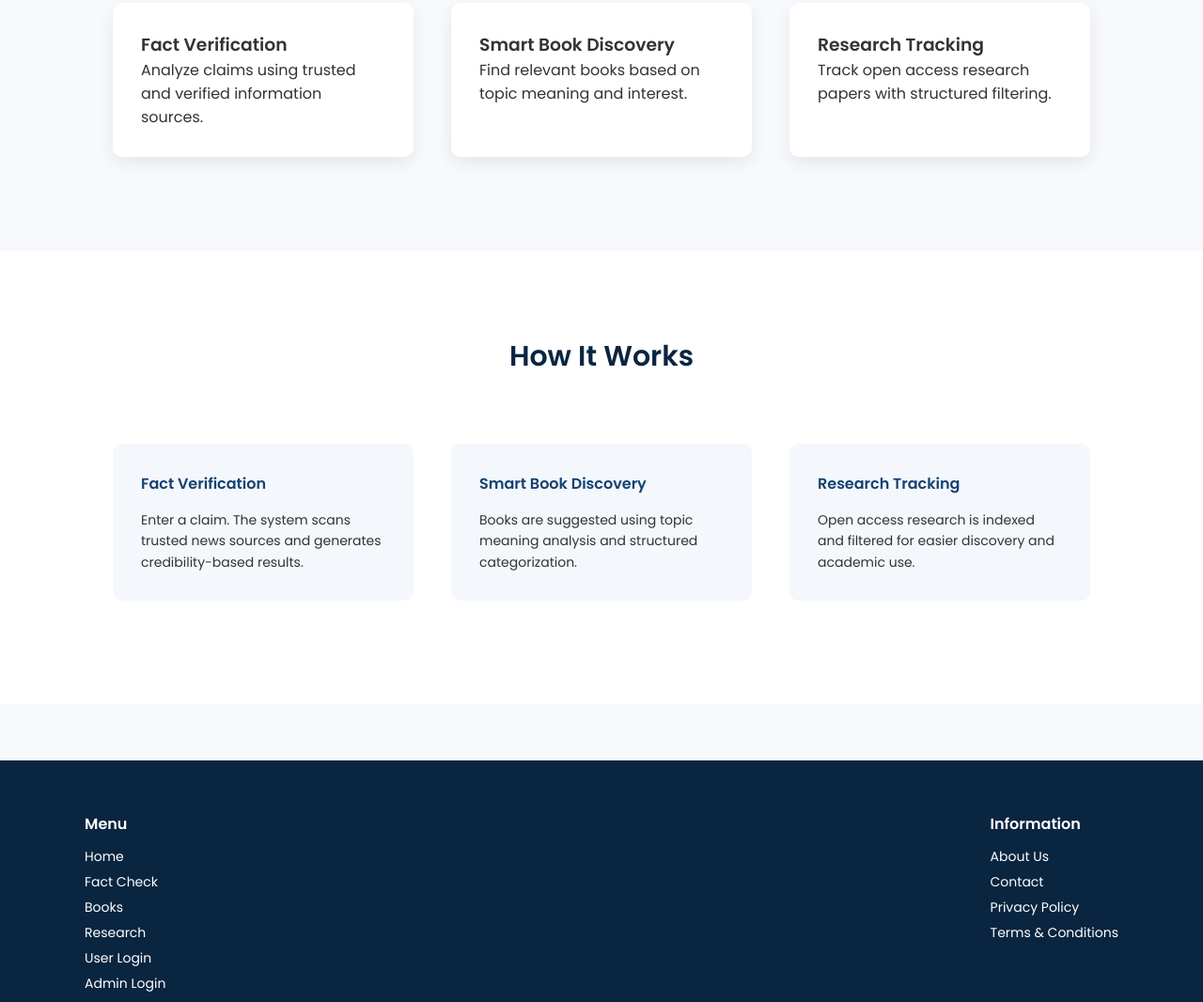
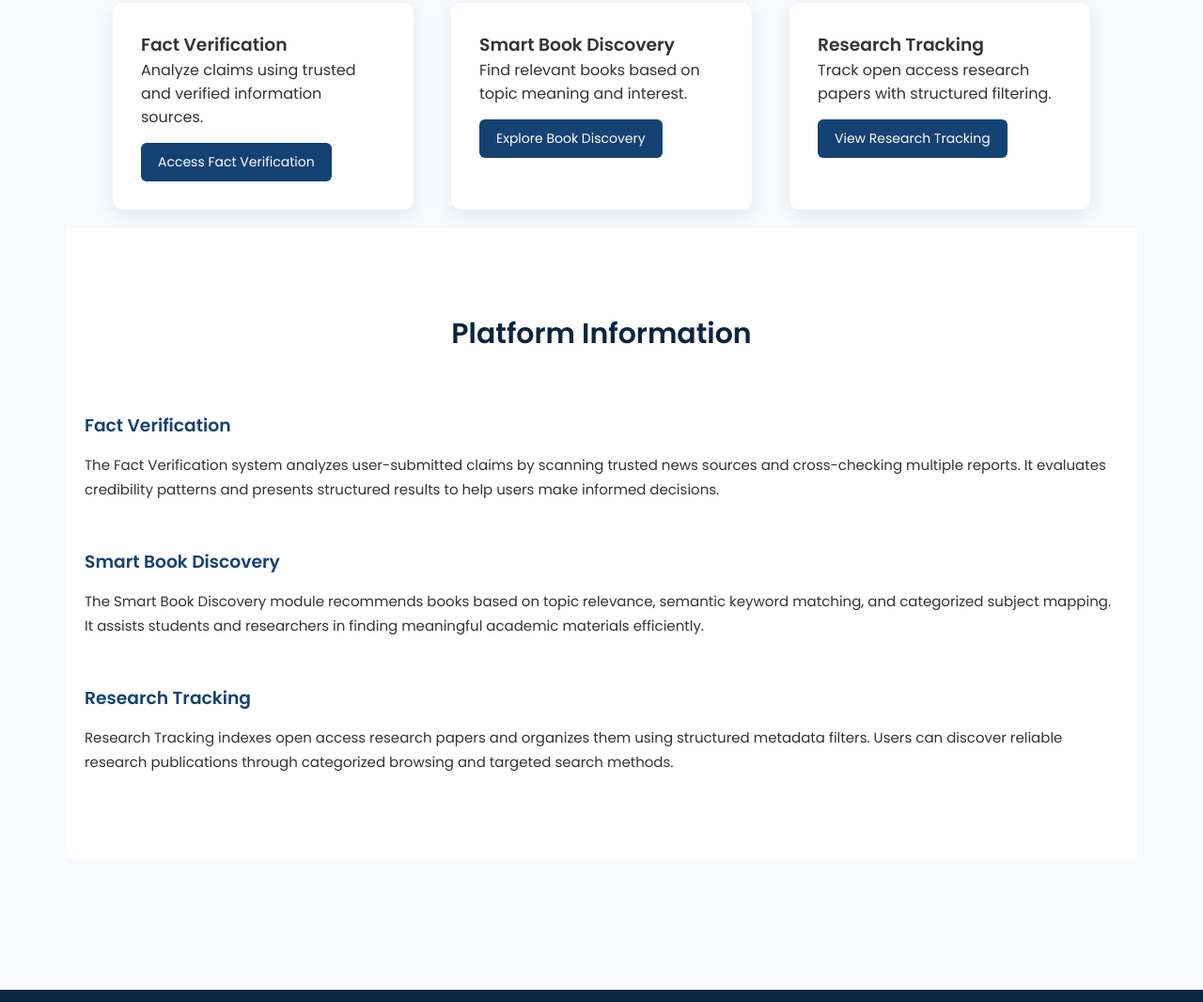
Before and after one commit to pathagarlens/pathagar-lens, a website: page index.html in a window 1280 px wide. Shown: the part 648-1714 px from the top of the page at 94% size. Drawn offline with Linux system fonts and the light colour scheme.

Commit message:
Update index.html

```diff
--- a/index.html
+++ b/index.html
@@ -33,7 +33,6 @@ header{
     z-index:1000;
 }
 
-/* LOGO */
 .logo-container{
     display:flex;
     align-items:center;
@@ -162,6 +161,22 @@ header{
     transform:translateY(-8px);
 }
 
+.feature-box a{
+    display:inline-block;
+    margin-top:15px;
+    text-decoration:none;
+    background:#144272;
+    color:white;
+    padding:10px 18px;
+    border-radius:6px;
+    font-size:14px;
+    transition:0.3s;
+}
+
+.feature-box a:hover{
+    background:#0a2540;
+}
+
 /* HOW SECTION */
 .how-section{
     background:#ffffff;
@@ -190,17 +205,7 @@ header{
     text-align:left;
 }
 
-.how-box h4{
-    margin-bottom:15px;
-    color:#144272;
-}
-
-.how-box p{
-    font-size:14px;
-    line-height:1.6;
-}
-
-/* FOOTER (Original Style Preserved) */
+/* FOOTER */
 footer{
     background:#0a2540;
     color:white;
@@ -231,11 +236,6 @@ footer{
     text-decoration:none;
     font-size:14px;
     margin-bottom:6px;
-    transition:0.3s;
-}
-
-.footer-section a:hover{
-    color:#4da6ff;
 }
 
 .footer-bottom{
@@ -246,23 +246,11 @@ footer{
     padding-top:15px;
 }
 
-/* EXTRA SMALL INFO STRIP */
 .footer-extra{
     text-align:center;
     font-size:13px;
     margin-top:10px;
     opacity:0.85;
-}
-
-/* MOBILE */
-@media(max-width:768px){
-    .hero h1{
-        font-size:28px;
-    }
-    .footer-container{
-        flex-direction:column;
-        text-align:center;
-    }
 }
 </style>
 </head>
@@ -281,8 +269,8 @@ footer{
         <div class="dropdown" id="menu">
             <a href="index.html">Home</a>
             <a href="fact.html">Fact Check</a>
-            <a href="#">Books</a>
-            <a href="#">Research</a>
+            <a href="books.html">Books</a>
+            <a href="research.html">Research</a>
             <a href="#">User Login</a>
             <a href="#" style="font-weight:600; color:#c0392b;">Admin Login</a>
         </div>
@@ -293,40 +281,63 @@ footer{
     <div class="badge">✔ Trusted Digital Knowledge Platform</div>
     <h1>Reliable Knowledge. Smarter Research.</h1>
     <p>Verify information, discover meaningful books, and access open research with confidence.</p>
-    <button onclick="location.href='index.html'">Start Your Journey</button>
+    <button onclick="location.href='fact.html'">Start Your Journey</button>
 </section>
 
 <section class="features">
+
+
     <div class="feature-box">
         <h3>Fact Verification</h3>
         <p>Analyze claims using trusted and verified information sources.</p>
+        <a href="fact.html">Access Fact Verification</a>
     </div>
+
     <div class="feature-box">
         <h3>Smart Book Discovery</h3>
         <p>Find relevant books based on topic meaning and interest.</p>
+        <a href="books.html">Explore Book Discovery</a>
     </div>
+
     <div class="feature-box">
         <h3>Research Tracking</h3>
         <p>Track open access research papers with structured filtering.</p>
+        <a href="research.html">View Research Tracking</a>
     </div>
+
+<section style="background:#ffffff; padding:90px 20px;">
+  <div style="max-width:1100px; margin:auto;">
+    <h2 style="text-align:center; font-size:30px; color:#0a2540; margin-bottom:60px;">
+      Platform Information
+    </h2>
+
+    <div style="margin-bottom:50px;">
+      <h3 style="color:#144272; margin-bottom:15px;">Fact Verification</h3>
+      <p style="line-height:1.7; font-size:15px;">
+        The Fact Verification system analyzes user-submitted claims by scanning trusted news sources and cross-checking multiple reports.
+        It evaluates credibility patterns and presents structured results to help users make informed decisions.
+      </p>
+    </div>
+
+    <div style="margin-bottom:50px;">
+      <h3 style="color:#144272; margin-bottom:15px;">Smart Book Discovery</h3>
+      <p style="line-height:1.7; font-size:15px;">
+        The Smart Book Discovery module recommends books based on topic relevance, semantic keyword matching, and categorized subject mapping.
+        It assists students and researchers in finding meaningful academic materials efficiently.
+      </p>
+    </div>
+
+    <div>
+      <h3 style="color:#144272; margin-bottom:15px;">Research Tracking</h3>
+      <p style="line-height:1.7; font-size:15px;">
+        Research Tracking indexes open access research papers and organizes them using structured metadata filters.
+        Users can discover reliable research publications through categorized browsing and targeted search methods.
+      </p>
+    </div>
+  </div>
 </section>
 
-<section class="how-section">
-    <h2>How It Works</h2>
-    <div class="how-container">
-        <div class="how-box">
-            <h4>Fact Verification</h4>
-            <p>Enter a claim. The system scans trusted news sources and generates credibility-based results.</p>
-        </div>
-        <div class="how-box">
-            <h4>Smart Book Discovery</h4>
-            <p>Books are suggested using topic meaning analysis and structured categorization.</p>
-        </div>
-        <div class="how-box">
-            <h4>Research Tracking</h4>
-            <p>Open access research is indexed and filtered for easier discovery and academic use.</p>
-        </div>
-    </div>
+
 </section>
 
 <footer>
@@ -335,8 +346,8 @@ footer{
       <h4>Menu</h4>
       <a href="index.html">Home</a>
       <a href="fact.html">Fact Check</a>
-      <a href="#">Books</a>
-      <a href="#">Research</a>
+      <a href="books.html">Books</a>
+      <a href="research.html">Research</a>
       <a href="#">User Login</a>
       <a href="#">Admin Login</a>
     </div>
```
